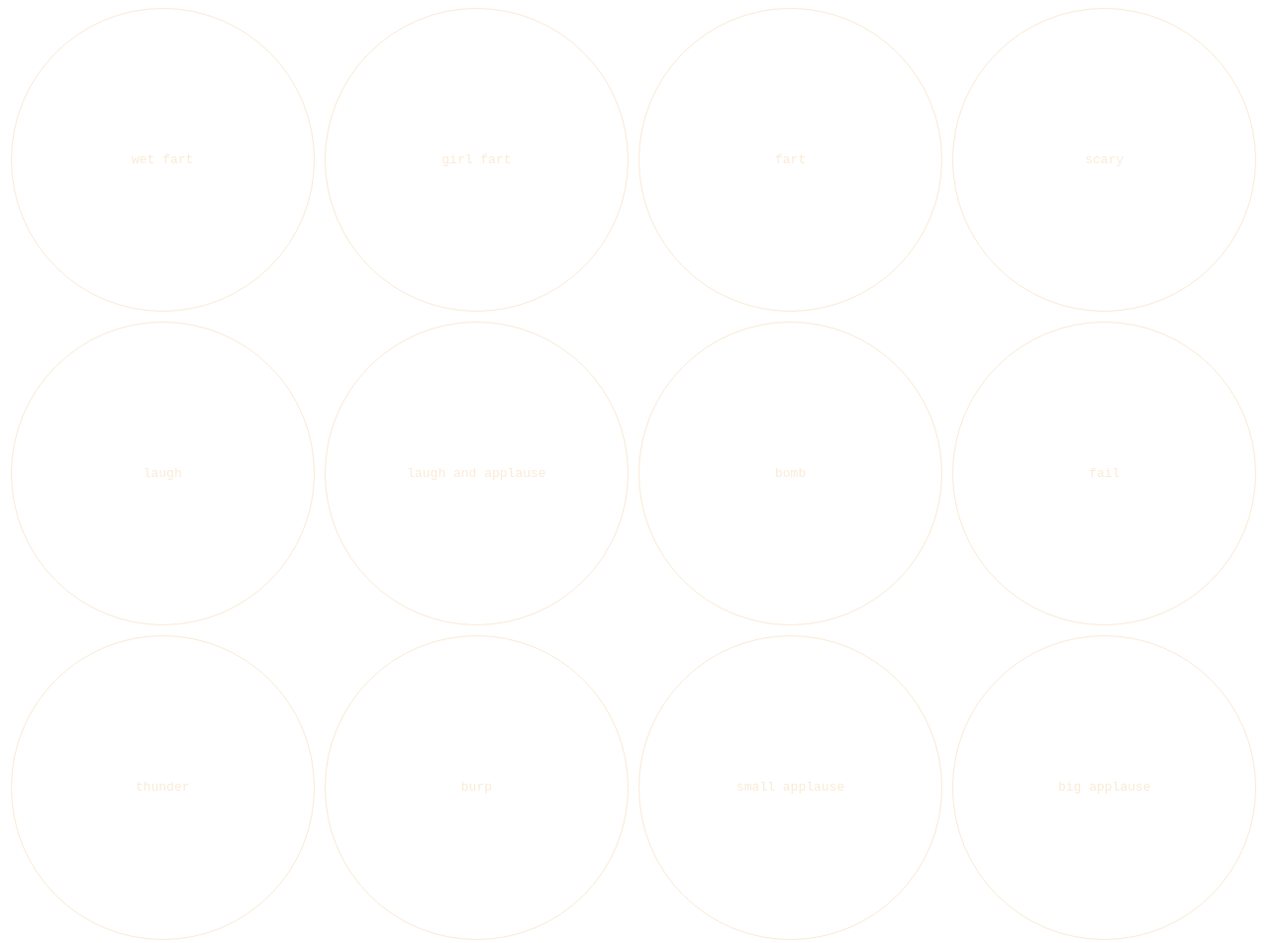
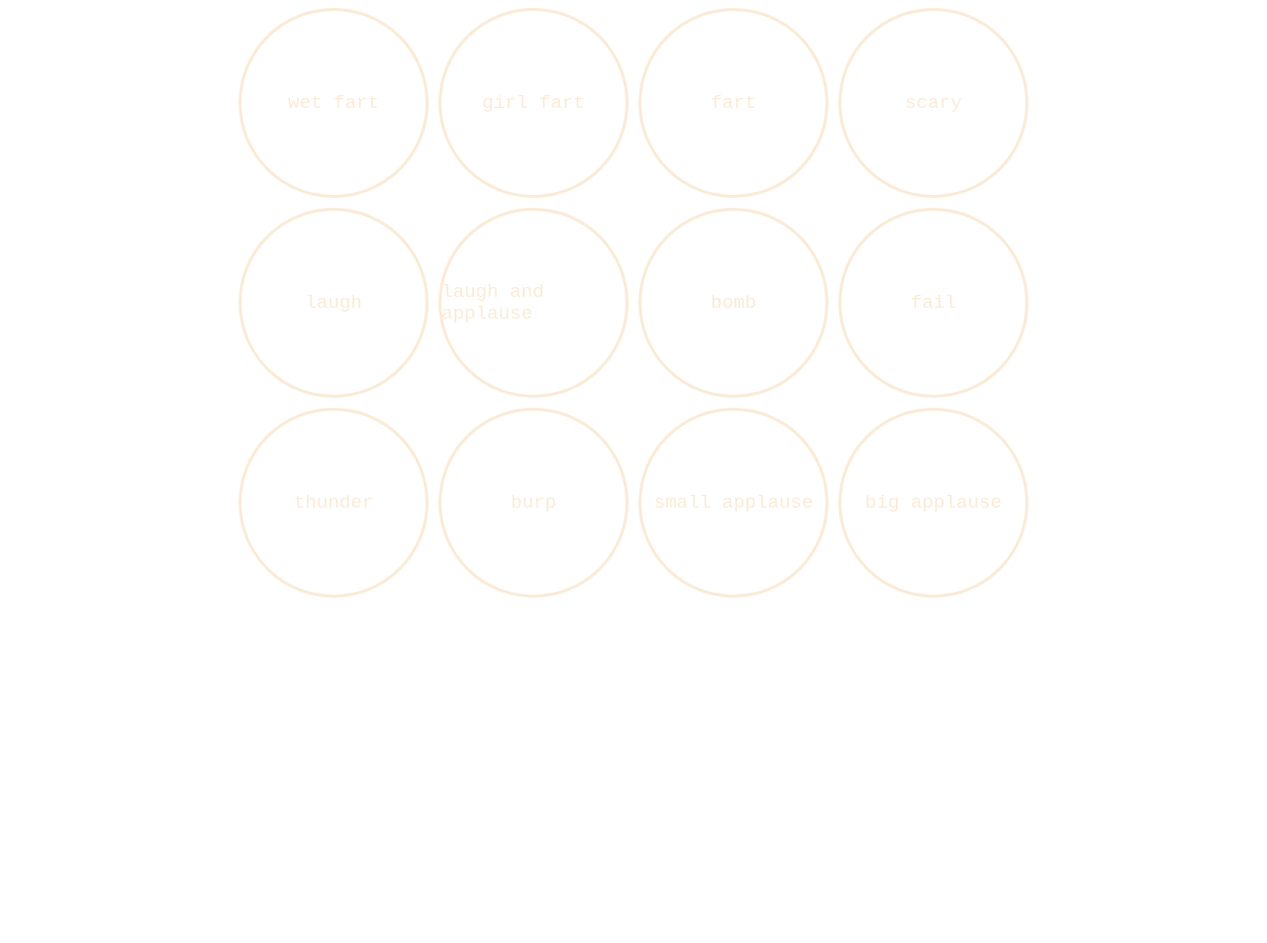
Before and after one commit to vtalas/soundmachine, a website: page index.html in a window 1280 px wide. Shown: the whole page at 99% size. After the commit the page ends 800 px from the top, so only its background shows below. Drawn offline with Linux system fonts and the light colour scheme; no server answers.

Commit message:
responsive

```diff
--- a/main.css
+++ b/main.css
@@ -1,8 +1,13 @@
+body {
+    font-size: 16px;
+}
+
 .container {
+    font-size: 120%;
     display: grid;
     grid-gap: 10px;
-    grid-template-columns: repeat(4, 24vw);
-    grid-template-rows: repeat(3, 24vw);
+    grid-template-columns: repeat(4, 24vh);
+    grid-template-rows: repeat(3, 24vh);
     justify-content: center;
 }
 
@@ -13,13 +18,14 @@
     justify-content: center;
     color: antiquewhite;
     border-radius: 50%;
-    border: 1px solid antiquewhite;
+    border: 3px solid antiquewhite;
     user-select: none;
 }
 
 .container .sound-item.active {
-    color: black;
+    color: dimgray;
     border-color: dimgray;
+    font-weight: bold;
 }
 
 .container .sound-item.active:hover {
```
